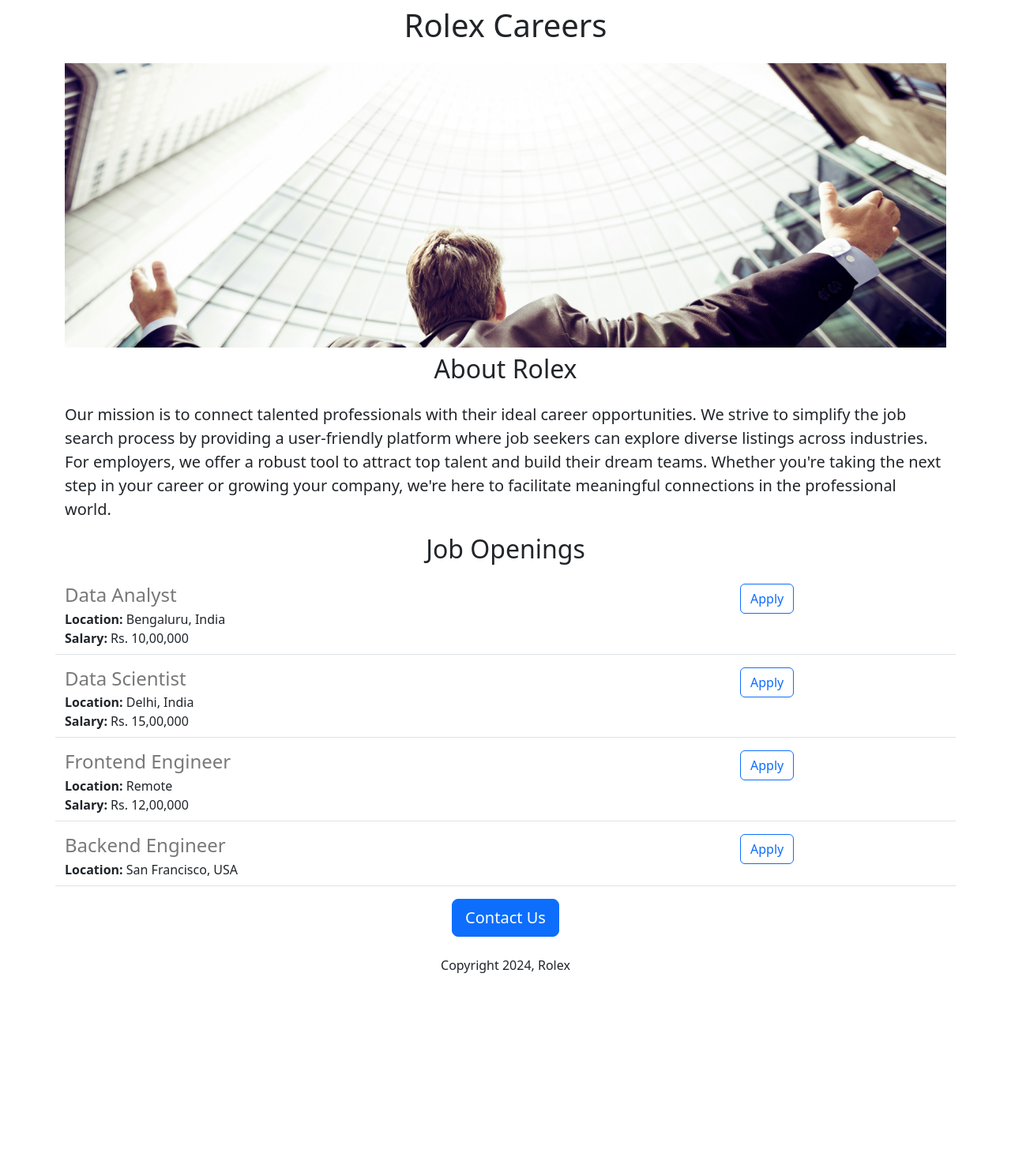
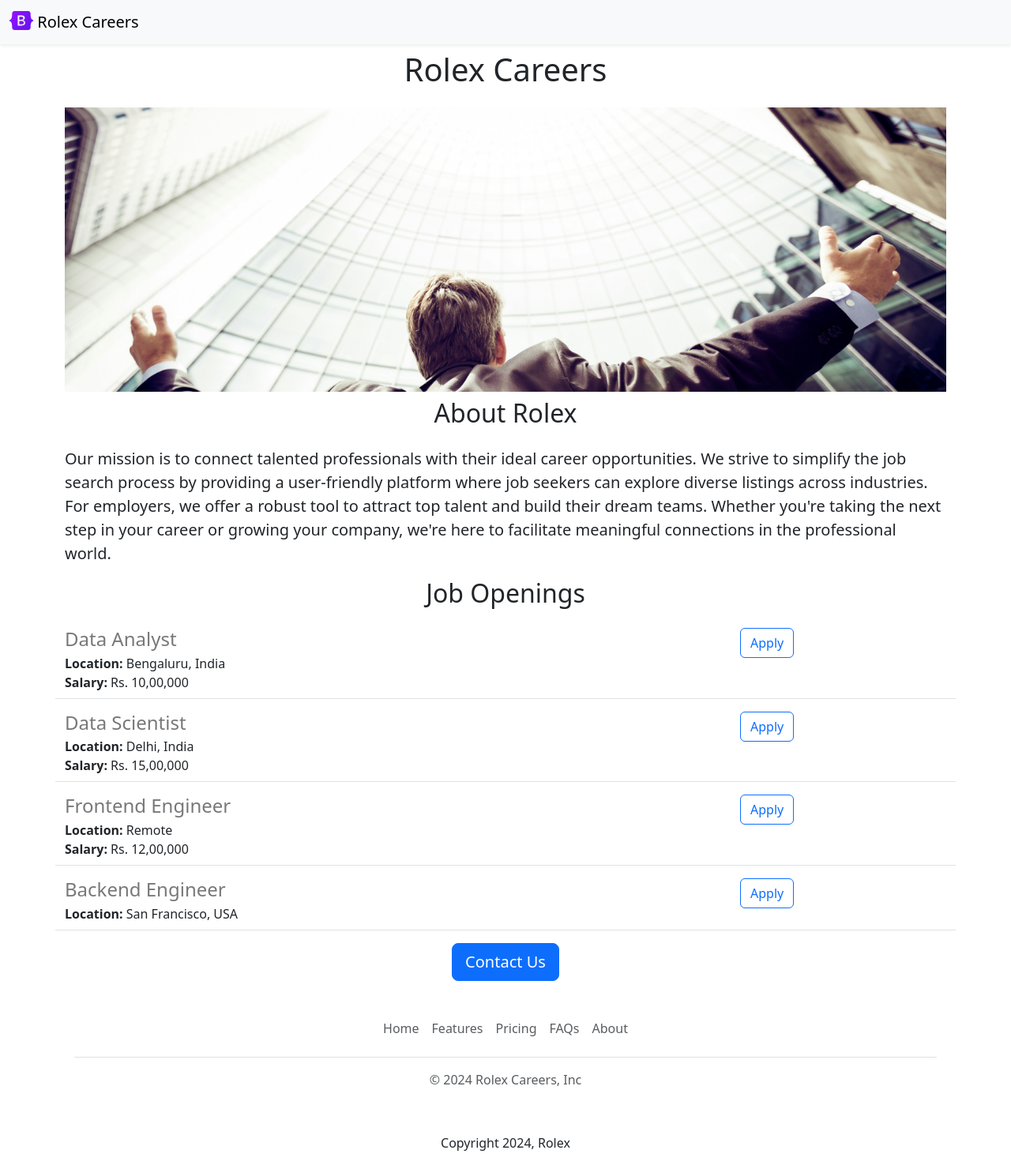
Before and after one commit to skamath17/demo-careers-website, a Flask app: page / in a window 1280 px wide. Shown: the whole page at 79% size. Before the commit the page ends 1232 px from the top, so only its background shows below. Run offline with Flask 3, Linux system fonts and the light colour scheme.

Commit message:
Added footer and Navbar

```diff
--- /dev/null
+++ b/templates/footer.html
@@ -0,0 +1,12 @@
+<div class="container">
+  <footer class="py-3 my-4">
+    <ul class="nav justify-content-center border-bottom pb-3 mb-3">
+      <li class="nav-item"><a href="#" class="nav-link px-2 text-body-secondary">Home</a></li>
+      <li class="nav-item"><a href="#" class="nav-link px-2 text-body-secondary">Features</a></li>
+      <li class="nav-item"><a href="#" class="nav-link px-2 text-body-secondary">Pricing</a></li>
+      <li class="nav-item"><a href="#" class="nav-link px-2 text-body-secondary">FAQs</a></li>
+      <li class="nav-item"><a href="#" class="nav-link px-2 text-body-secondary">About</a></li>
+    </ul>
+    <p class="text-center text-body-secondary">&copy; 2024 Rolex Careers, Inc</p>
+  </footer>
+</div>
--- a/templates/home.html
+++ b/templates/home.html
@@ -16,6 +16,7 @@
   </head>
 
   <body>
+    {% include 'nav.html' %}
     <div class="container">
       <h1 class="text-center mt-2 mb-4">Rolex Careers</h1>
       <img class="img-fluid" id="banner" src="https://d4607c16-8e96-4433-a546-07e7716c2e09-00-3ge70rspguyem.sisko.replit.dev/static/banner.jpg">
@@ -32,6 +33,7 @@
       </div>
     <div class="text-center">
       <button class="btn btn-primary btn-lg">Contact Us</button>
+      {% include 'footer.html' %}
       <p  class="mt-4"> Copyright 2024, Rolex</p>
     </div>
   </body>
--- a/templates/jobitem.html
+++ b/templates/jobitem.html
@@ -11,6 +11,6 @@
     {% endif %}
   </div>
   <div class= "col-3">
-    <button type="button" class="btn btn-outline-primary float-right align-right">Apply</button>
+    <a href="mailto:kamatsandeep@gmail.com?subject=Application for {{job['title']}}" type="button" class="btn btn-outline-primary float-right align-right">Apply</a>
   </div>
 </div>
--- /dev/null
+++ b/templates/nav.html
@@ -0,0 +1,9 @@
+<nav class="navbar bg-body-tertiary shadow-sm fixed-top">
+  <div class="container-fluid">
+    <a class="navbar-brand" href="#">
+      <img src="https://d4607c16-8e96-4433-a546-07e7716c2e09-00-3ge70rspguyem.sisko.replit.dev/static/bootstrap-logo.svg" alt="Logo" width="30" height="24" class="d-inline-block align-text-top">
+      Rolex Careers
+    </a>
+  </div>
+</nav>
+<div style="height:56px"></div>
```
Also changed, not shown: static/bootstrap-logo.svg (added).
